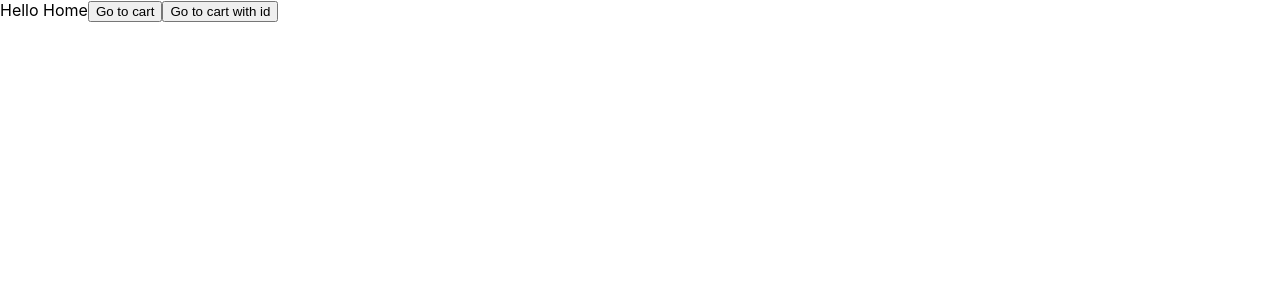
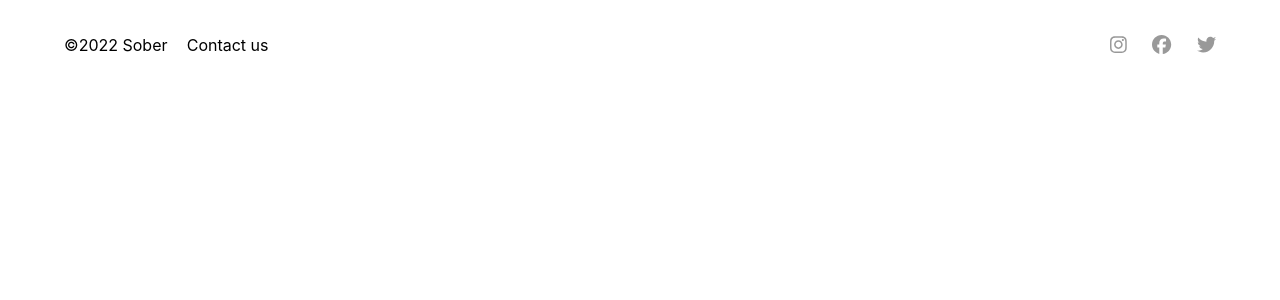
Before and after one commit to petersatria/sober-next, a Next.js app: page / in a window 1280 px wide. Shown: the top 300 px of the page. Built offline with nearby package versions, Linux system fonts and the light colour scheme.

Commit message:
Add footer and custom hooks

```diff
--- /dev/null
+++ b/components/Layout/Footer.js
@@ -0,0 +1,42 @@
+import Link from 'next/link';
+
+import { FontAwesomeIcon } from '@fortawesome/react-fontawesome';
+import { faInstagram, faFacebook, faTwitter } from '@fortawesome/free-brands-svg-icons';
+
+import styles from './Footer.module.css';
+
+const Footer = () => {
+    return (
+        <footer className={styles.container}>
+            <div className={styles.contact}>
+                <p className={styles.copyright}>&copy;2022 Sober</p>
+
+                <Link href="/contact" className={styles.link}>
+                    Contact us
+                </Link>
+            </div>
+
+            <div className={styles.media}>
+                <Link href="https://www.instagram.com/">
+                    <a className={styles.link}>
+                        <FontAwesomeIcon icon={faInstagram} />
+                    </a>
+                </Link>
+
+                <Link href="https://id-id.facebook.com/">
+                    <a className={styles.link}>
+                        <FontAwesomeIcon icon={faFacebook} />
+                    </a>
+                </Link>
+
+                <Link href="https://twitter.com/">
+                    <a className={styles.link}>
+                        <FontAwesomeIcon icon={faTwitter} />
+                    </a>
+                </Link>
+            </div>
+        </footer>
+    );
+};
+
+export default Footer;
--- /dev/null
+++ b/components/Layout/Footer.module.css
@@ -0,0 +1,29 @@
+.container {
+    padding: 1.2rem 4rem;
+    display: flex;
+    justify-content: space-between;
+}
+
+.contact {
+    display: flex;
+    align-items: center;
+    gap: 1.2rem;
+    font-size: 1rem;
+}
+
+.link {
+    text-decoration: none;
+    color: #999;
+}
+
+.media {
+    display: flex;
+    align-items: center;
+    gap: 1.6rem;
+    font-size: 1.2rem;
+    color: #999;
+}
+
+.media > *:hover {
+    color: black;
+}
--- /dev/null
+++ b/components/Layout/Layout.js
@@ -0,0 +1,12 @@
+import Footer from './Footer';
+
+const Layout = ({ children }) => {
+    return (
+        <>
+            {children}
+            <Footer />
+        </>
+    );
+};
+
+export default Layout;
--- a/pages/_app.js
+++ b/pages/_app.js
@@ -1,12 +1,15 @@
-import '../styles/globals.css'
-import { Provider } from 'react-redux'
-import store from '../redux/store'
+import '../styles/globals.css';
+import { Provider } from 'react-redux';
+import store from '../redux/store';
+import Layout from '../components/layout/layout';
 function MyApp({ Component, pageProps }) {
-  return (
-    <Provider store={store}>
-      <Component {...pageProps} />
-    </Provider>
-  )
+    return (
+        <Provider store={store}>
+            <Layout>
+                <Component {...pageProps} />
+            </Layout>
+        </Provider>
+    );
 }
 
-export default MyApp
+export default MyApp;
--- a/pages/index.js
+++ b/pages/index.js
@@ -1,14 +1,3 @@
-import Head from 'next/head'
-import Image from 'next/image'
-import styles from '../styles/Home.module.css'
-import Link from 'next/link'
-
 export default function Home() {
-  return (
-    <div>
-        Hello Home
-        <Link href="/cart"><button>Go to cart</button></Link>
-        <Link href="/cart/96"><button>Go to cart with id</button></Link>
-    </div>
-  )
+    return <></>;
 }
```
Also changed, not shown: hooks/use-fetch.js (added, +46 -0 lines), hooks/use-input.js (added, +39 -0 lines), package.json (+9 -1 lines), .eslintrc.json, 1 other file (tests, documents, lock files or other folders).
